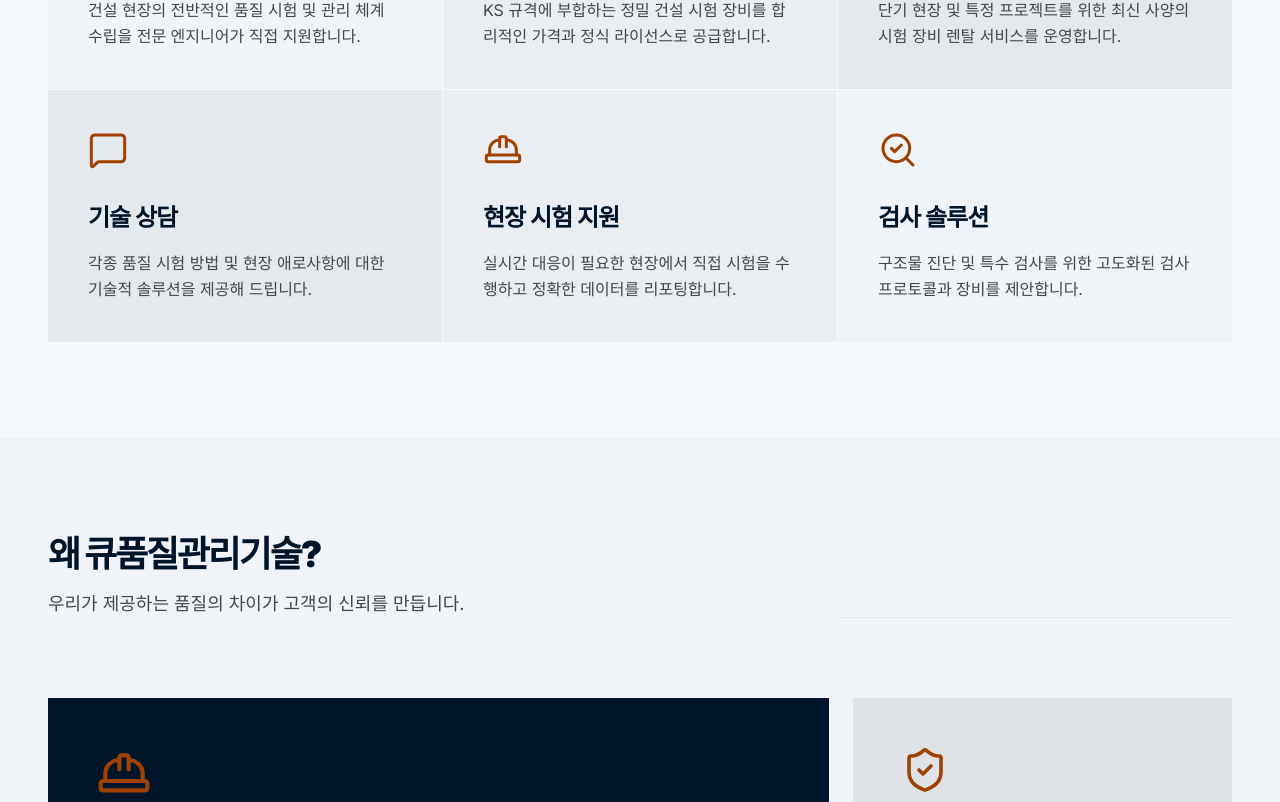
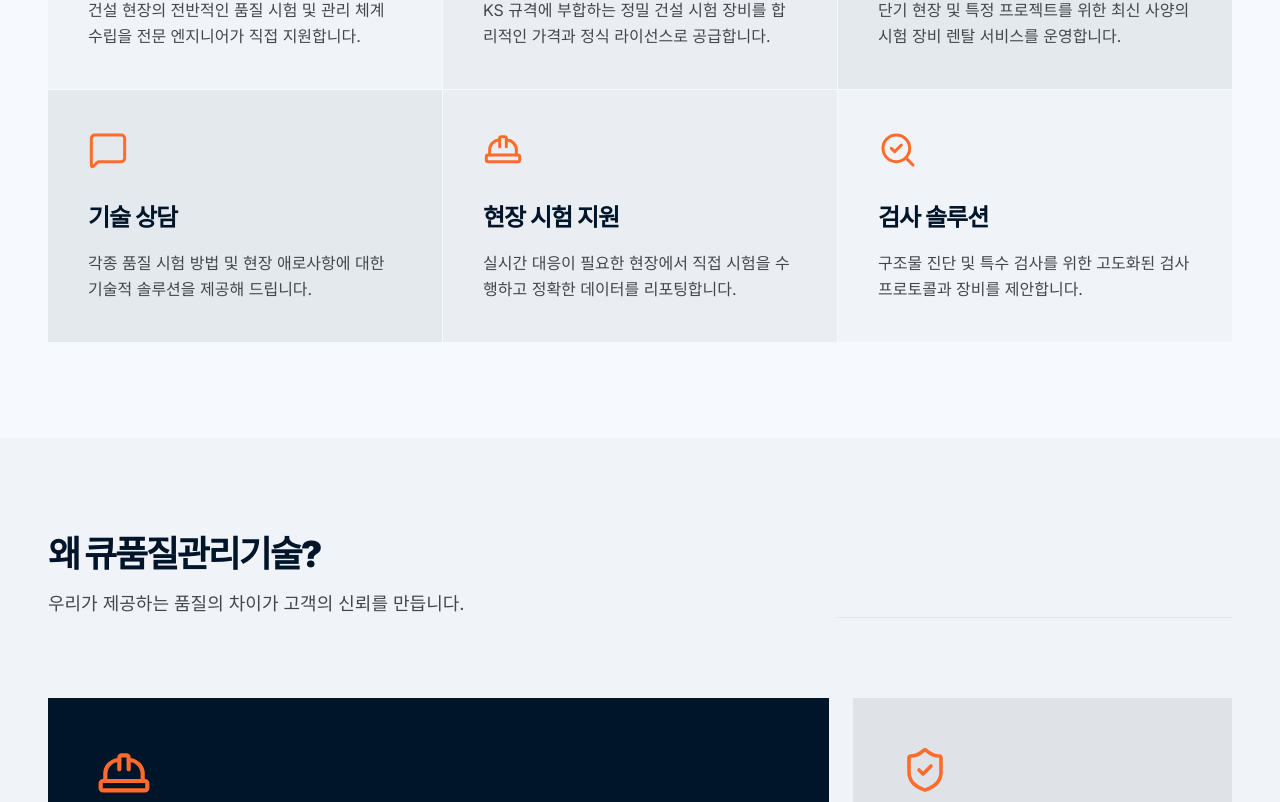
Before and after one commit to PASSAGATE/qqualitytech, a Next.js app: page / in a window 1280 px wide. Shown: the part 1418-2220 px from the top of the page. Built offline with nearby package versions, Linux system fonts and the light colour scheme; no server answers; the database is empty.

Commit message:
Fix secondary color token and improve text selection contrast

```diff
--- a/app/globals.css
+++ b/app/globals.css
@@ -5,7 +5,12 @@
   --foreground: #171c1f;
   --color-primary: #00152a;
   --color-primary-container: #102a43;
-   --color-secondary: #a04100;
+  --color-secondary: #ff6b2c;
+  --color-secondary-gradient: linear-gradient(
+    135deg,
+    #ff9a3c 0%,
+    #ff6b2c 100%
+  );
   --color-surface: #f6fafe;
   --color-surface-container-lowest: #ffffff;
   --color-surface-container-low: #f0f4f8;
@@ -25,6 +30,7 @@
   --color-primary: var(--color-primary);
   --color-primary-container: var(--color-primary-container);
   --color-secondary: var(--color-secondary);
+  --color-secondary-gradient: var(--color-secondary-gradient);
   --color-surface: var(--color-surface);
   --color-surface-container-lowest: var(--color-surface-container-lowest);
   --color-surface-container-low: var(--color-surface-container-low);
@@ -68,6 +74,6 @@ img {
 }
 
 ::selection {
-  background: var(--color-secondary);
+  background: #102a43;
   color: #ffffff;
 }
```
